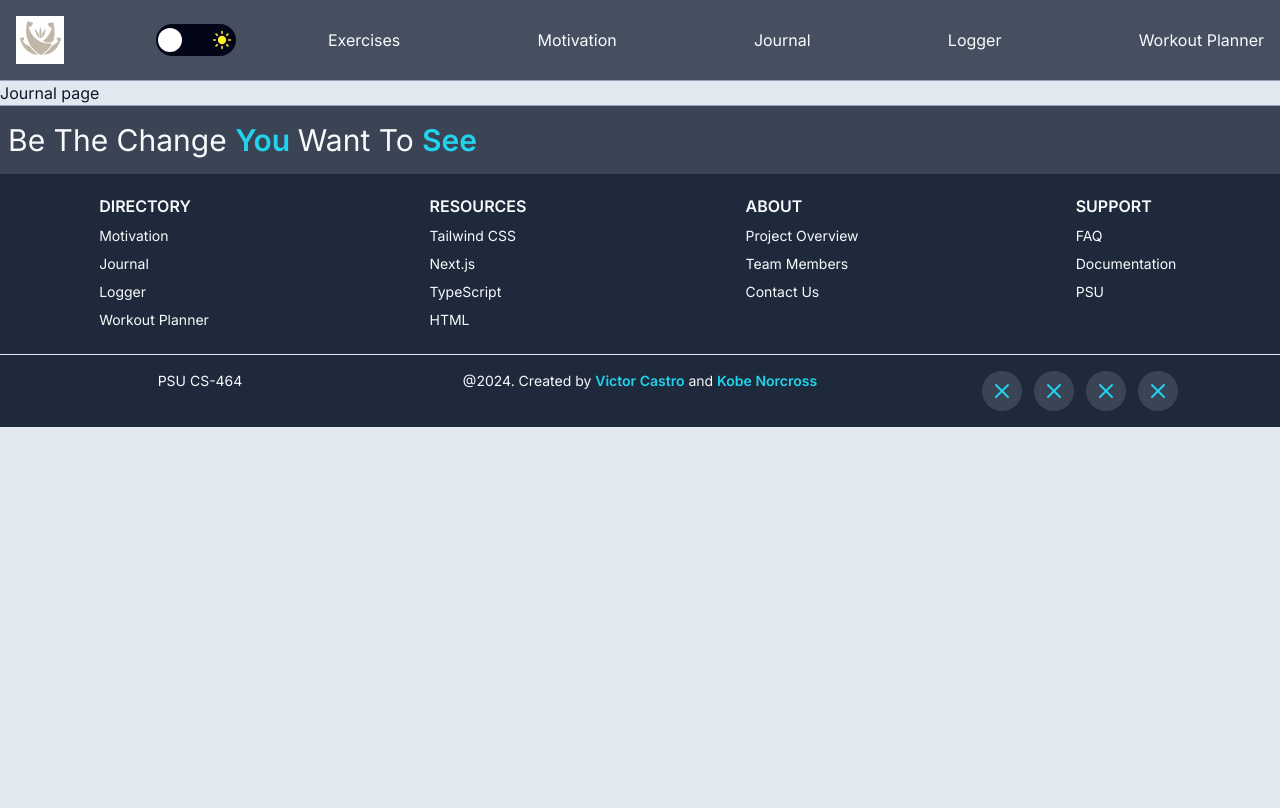
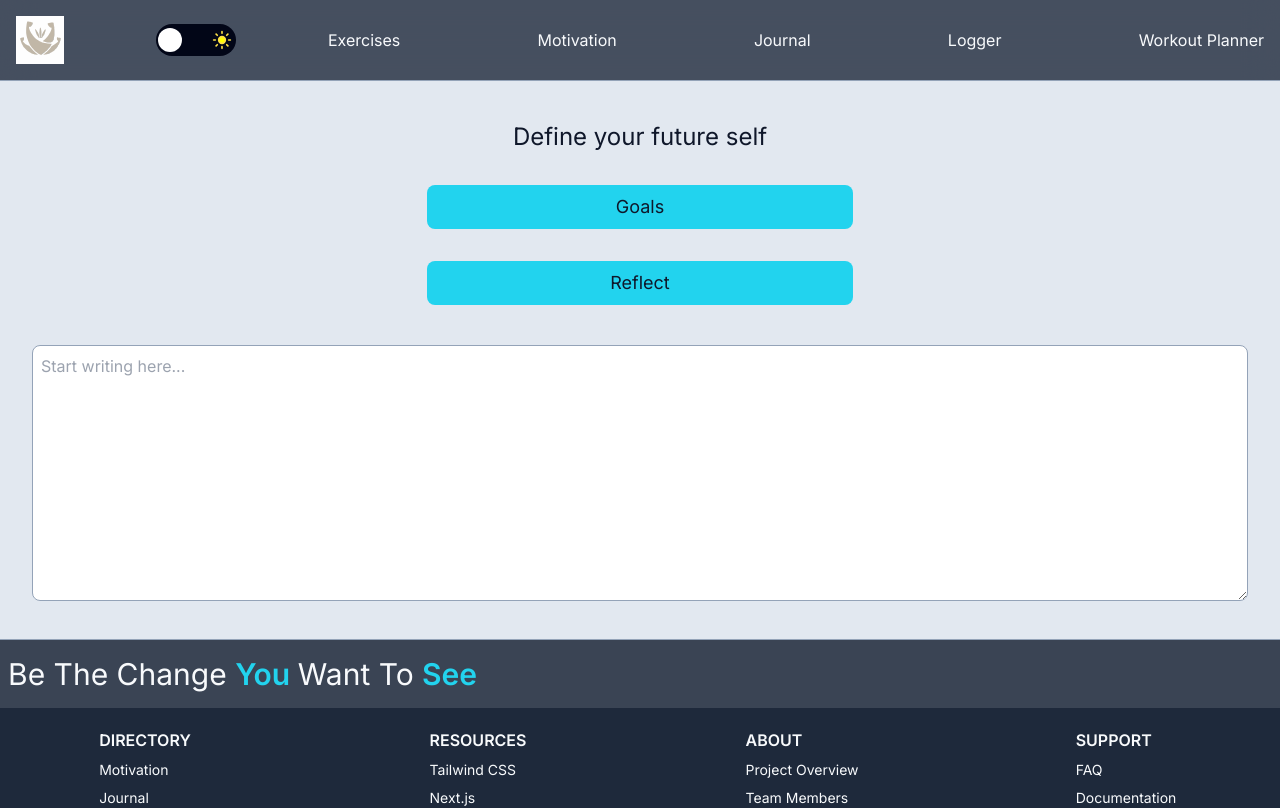
Before and after one commit to Norcrossover/fitness-finesse, a Next.js app: page /dashboard/journal in a window 1280 px wide. Shown: the top 808 px of the page. Built offline with nearby package versions, Linux system fonts and the light colour scheme.

Commit message:
Added button component and journal on sm

```diff
--- a/app/dashboard/journal/page.tsx
+++ b/app/dashboard/journal/page.tsx
@@ -1,3 +1,32 @@
-export default function Page() {
-    return <p>Journal page</p>;
-  }
+import Button from "@/components/common/Button";
+
+const Journal = () => {
+  return (
+    <>
+      <div className="my-10 flex flex-col text-center items-center gap-8">
+        <h1 className="text-2xl w-1/2">Define your future self</h1>
+        <Button
+          text="Goals"
+          className="bg-cyan-400 text-lg w-2/6 p-2 rounded-lg hover:bg-cyan-300 transition duration-300"
+        />
+        <Button
+          text="Reflect"
+          className="bg-cyan-400 text-lg w-2/6 p-2 rounded-lg hover:bg-cyan-300 transition duration-300"
+        />
+      </div>
+      <div className="mx-8 mb-8">
+        <label htmlFor="entry" className="hidden">
+          Text area for writing
+        </label>
+        <textarea
+          id="entry"
+          name="entry"
+          className="w-full h-64 border border-slate-400 p-2 rounded-lg focus:outline-none focus:ring-1 focus:ring-cyan-400"
+          placeholder="Start writing here..."
+        ></textarea>
+      </div>
+    </>
+  );
+};
+
+export default Journal;
--- /dev/null
+++ b/components/common/Button.jsx
@@ -0,0 +1,12 @@
+"use client";
+
+const Button = ({ text, onClick = () => {}, className = "" }) => {
+  // Optional as Ts throws an error when not used
+  return (
+    <button onClick={onClick} className={` ${className}`}>
+      {text}
+    </button>
+  );
+};
+
+export default Button;
```
